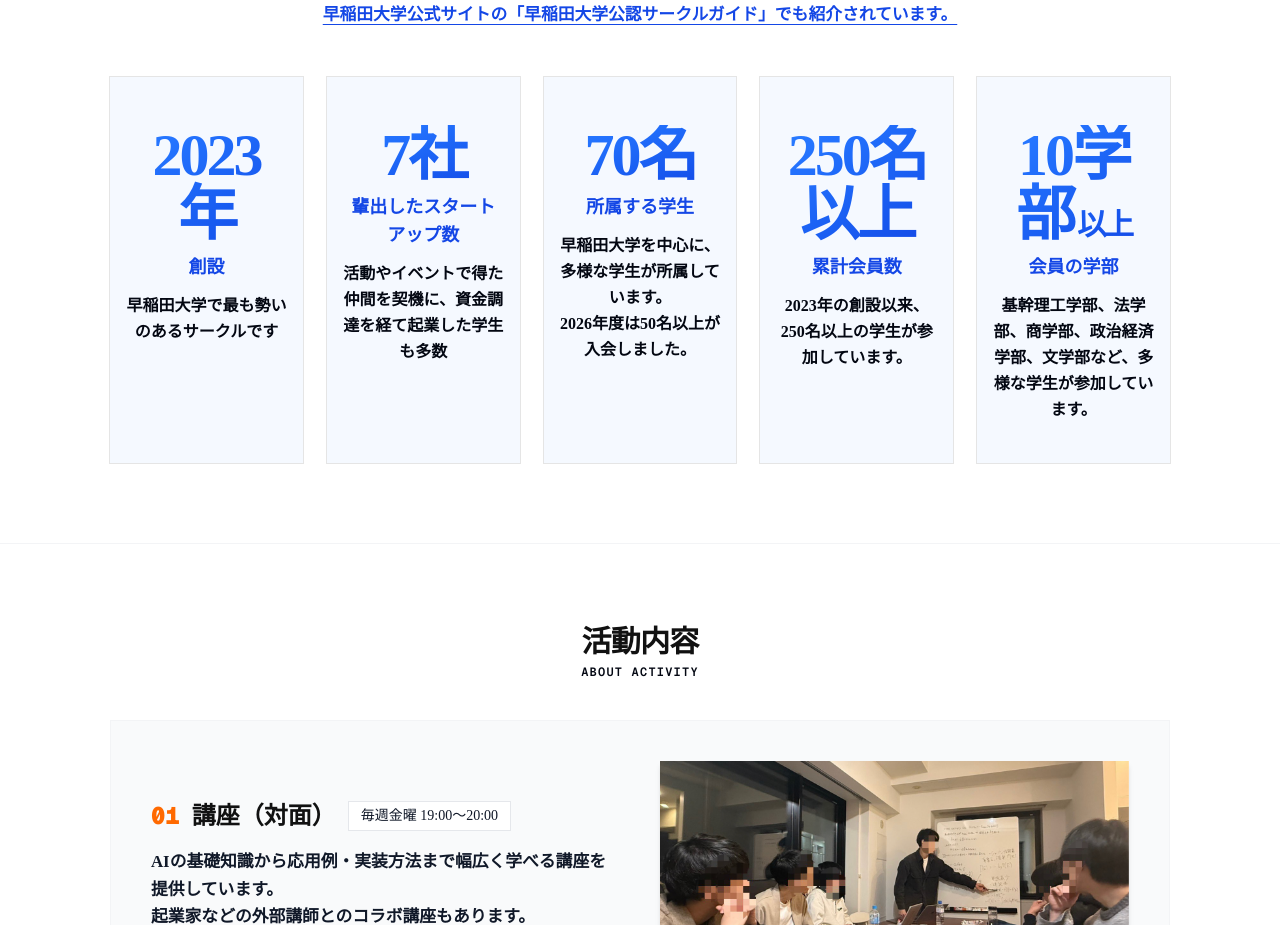
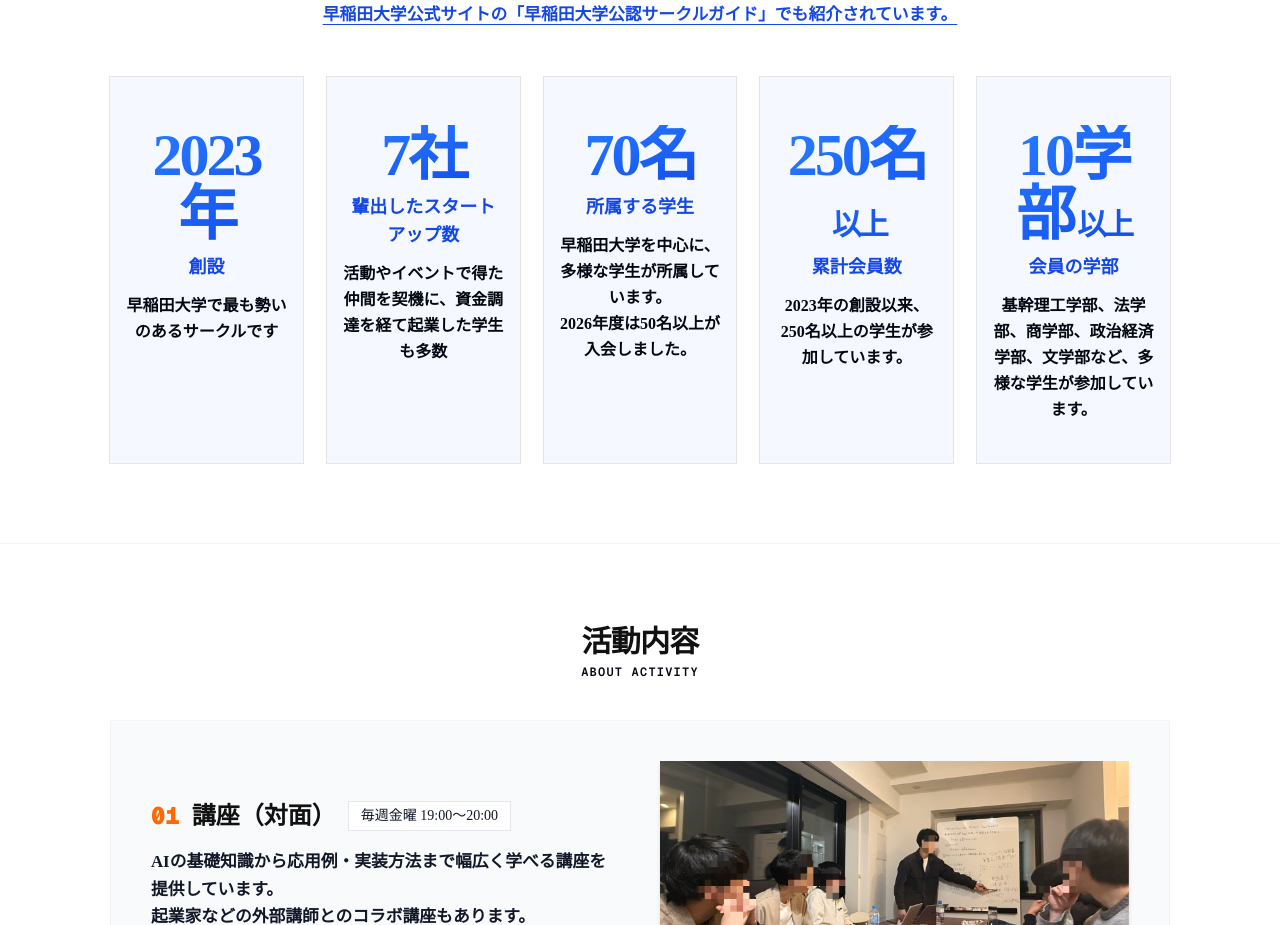
Before and after one commit to TaiyoSunouchi/wasedaaiclub, a Next.js app in the folder homepage/: page / in a window 1280 px wide. Shown: the part 1480-2405 px from the top of the page. Built offline with nearby package versions, Linux system fonts and the light colour scheme.

Commit message:
Reduce cumulative count suffix size

```diff
--- a/homepage/src/app/page.tsx
+++ b/homepage/src/app/page.tsx
@@ -466,7 +466,9 @@ export default function Home() {
                 </>,
               },
               {
-                value: "250名以上",
+                value: <>
+                  250名<span className="ml-1 text-2xl md:text-3xl">以上</span>
+                </>,
                 label: "累計会員数",
                 sub: "2023年の創設以来、250名以上の学生が参加しています。",
               },
```
